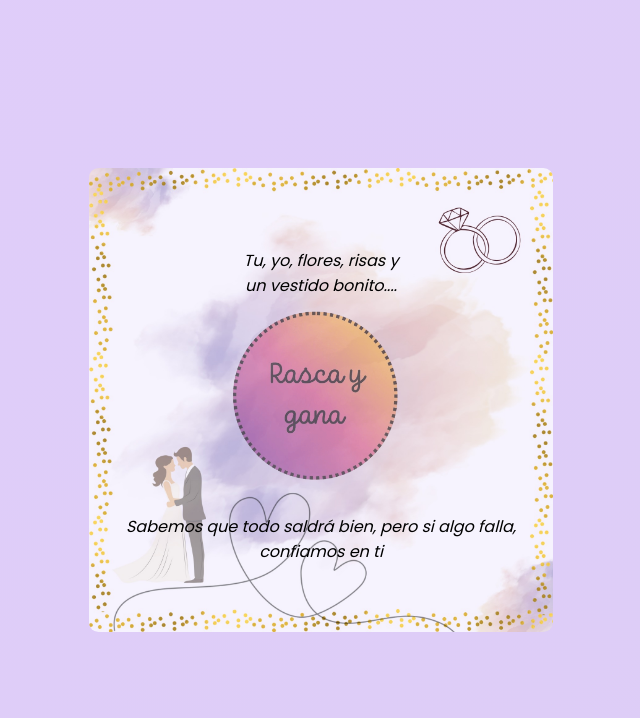
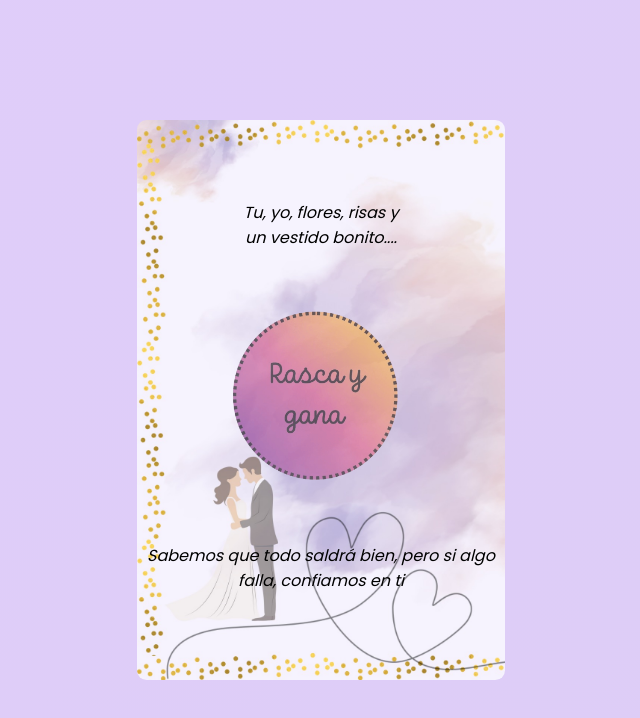
Before and after one commit to karla98m/aceptas-, a plain HTML site: page index.html in a window 1280 px wide. Shown: the whole page, without its empty margins (319-959 px from the left). Drawn offline with Linux system fonts and the light colour scheme.

Commit message:
Update style.css
cambio de dimensiones

```diff
--- a/style.css
+++ b/style.css
@@ -16,13 +16,13 @@ body {
   align-items: center;
   justify-content: center;
   font-style: italic;
-  margin: 80px 150px 105px 150px;
+  margin: 80px 100px 105px 100px;
   text-align: center;
 
 }
 .container {
-  width: 29em;
-  height: 29em;
+  width: 23em;
+  height: 35em;
   /*background-color: #f5f5f5;*/
   background-image: url("fondo2.jpeg");
   background-size: cover;
@@ -35,7 +35,7 @@ body {
 
 
 .container2 {
-  width: 29em;
+  width: 23em;
   height: 5em;
   position: absolute;
   transform: translate(-50%, -50%);
```
